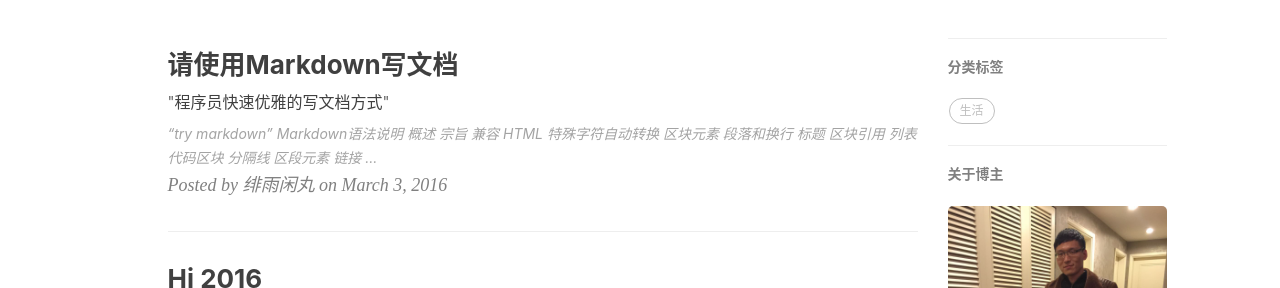
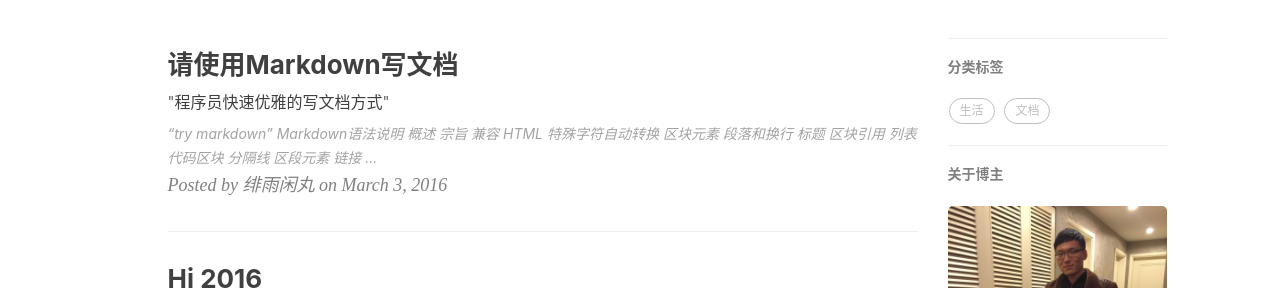
Before and after one commit to cyqresig/cyqresig.github.io, a Jekyll site: the page built from index.html, in a window 1280 px wide. Shown: the part 420-708 px from the top of the page. Built offline with Jekyll 4.4.1, drawn with Linux system fonts in a browser that asks for light colours; nearby versions of some CDN libraries; the list of posts is cut into pages by our own code; comment, search, counter and statistics services are not loaded.

Commit message:
小调整

```diff
--- a/_posts/2016-03-03-welcome-markdown.md
+++ b/_posts/2016-03-03-welcome-markdown.md
@@ -6,7 +6,7 @@
 author:     "绯雨闲丸"
 header-img: "img/post-bg-2016-03-03.jpg"
 tags:
-    - 生活
+    - 文档
 ---
 
 > “try markdown”
```
Also changed, not shown: 5 other files.
